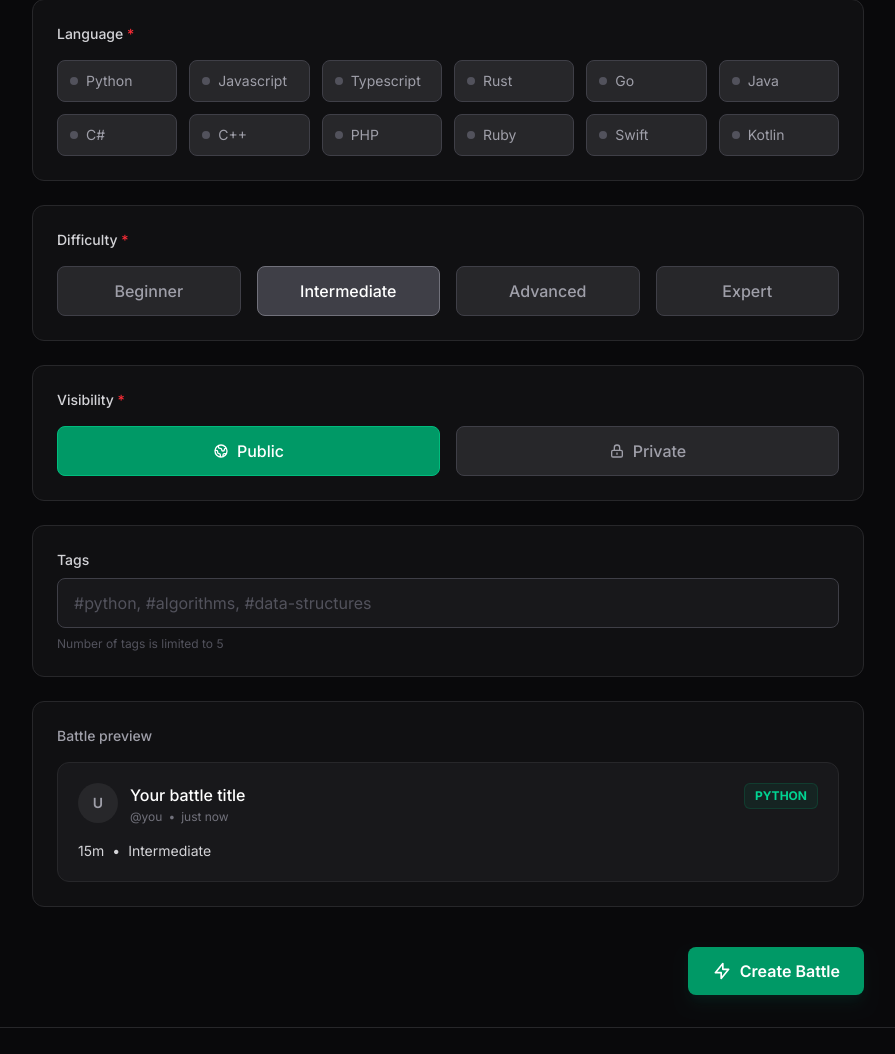
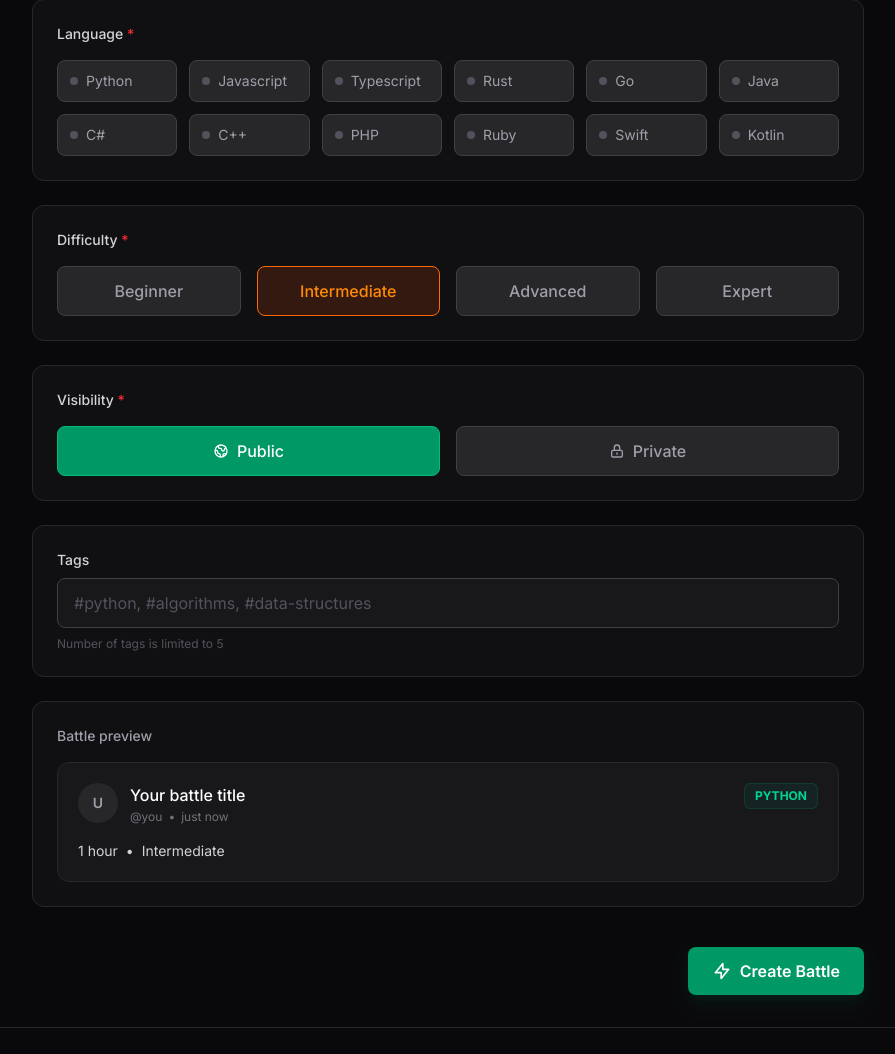
Before and after one commit to oksentiukpn/__devarena__, a Flask app: page /battle/create in a window 1280 px wide. Shown: the part 736-1790 px from the top of the page, without its empty margins (192-1087 px from the left). Run offline with Flask 3, Linux system fonts and the light colour scheme; the visitor is signed in with stand-in values (Sample User, id 1); style sheets or scripts are compiled from the project's sources; some libraries are stand-ins or nearby versions.

Commit message:
create_battle_page: difficulty highlighting

```diff
--- a/app/templates/main/create_battle.html
+++ b/app/templates/main/create_battle.html
@@ -77,7 +77,7 @@
                 {% for subfield in form.language %}
                 <label class="cursor-pointer group">
                     {{ subfield(class="sr-only peer", onchange="updatePreviewLanguage(this)") }}
-                    <div class="flex items-center gap-2 py-2.5 px-3 rounded-lg bg-zinc-800 border border-zinc-700 text-zinc-400 text-sm transition-all peer-checked:bg-zinc-800 peer-checked:border-zinc-500 peer-checked:text-white hover:bg-zinc-750">
+                    <div class="flex items-center gap-2 py-2.5 px-3 rounded-lg bg-zinc-800 border border-zinc-700 text-zinc-400 text-sm transition-all peer-checked:bg-emerald-600/15 peer-checked:border-emerald-500 peer-checked:text-emerald-400 hover:bg-zinc-750">
                         <span class="w-2 h-2 rounded-full bg-zinc-600 group-hover:bg-zinc-500 peer-checked:bg-emerald-500 transition-colors"></span>
                         {{ subfield.label.text }}
                     </div>
@@ -94,7 +94,15 @@
                 {% for subfield in form.difficulty %}
                 <label class="cursor-pointer">
                     {{ subfield(class="sr-only peer", onchange="updatePreviewDifficulty(this)") }}
-                    <div class="text-center py-3 px-4 rounded-lg bg-zinc-800 border border-zinc-700 text-zinc-400 font-medium transition-all peer-checked:bg-zinc-700 peer-checked:text-white peer-checked:border-zinc-500 hover:bg-zinc-750">
+                    {% if loop.index == 1 %}
+                    <div class="text-center py-3 px-4 rounded-lg bg-zinc-800 border border-zinc-700 text-zinc-400 font-medium transition-all peer-checked:bg-green-600/15 peer-checked:text-green-400 peer-checked:border-green-500 hover:bg-zinc-750">
+                    {% elif loop.index == 2 %}
+                    <div class="text-center py-3 px-4 rounded-lg bg-zinc-800 border border-zinc-700 text-zinc-400 font-medium transition-all peer-checked:bg-orange-600/15 peer-checked:text-orange-400 peer-checked:border-orange-500 hover:bg-zinc-750">
+                    {% elif loop.index == 3 %}
+                    <div class="text-center py-3 px-4 rounded-lg bg-zinc-800 border border-zinc-700 text-zinc-400 font-medium transition-all peer-checked:bg-red-600/15 peer-checked:text-red-400 peer-checked:border-red-500 hover:bg-zinc-750">
+                    {% elif loop.index == 4 %}
+                    <div class="text-center py-3 px-4 rounded-lg bg-zinc-800 border border-zinc-700 text-zinc-400 font-medium transition-all peer-checked:bg-purple-600/15 peer-checked:text-purple-400 peer-checked:border-purple-500 hover:bg-zinc-750">
+                    {% endif %}
                         {{ subfield.label.text }}
                     </div>
                 </label>
@@ -158,7 +166,7 @@
                 </div>
 
                 <div class="mt-4 flex items-center gap-2 text-sm text-zinc-300">
-                    <span>15m</span>
+                    <span id="preview-time">1 hour</span>
                     <span>•</span>
                     <span id="preview-difficulty">Intermediate</span>
                 </div>
@@ -183,6 +191,7 @@
     const previewTitle = document.getElementById('preview-title');
     const previewLang = document.getElementById('preview-language');
     const previewDiff = document.getElementById('preview-difficulty');
+    const previewTime = document.getElementById('preview-time');
 
     titleInput.addEventListener('input', (e) => {
         previewTitle.textContent = e.target.value || 'Your battle title';
@@ -200,6 +209,16 @@
         }
     }
 
+    function updatePreviewTime(value) {
+        if (value === 'Custom') {
+            const customInput = document.getElementById('custom_time');
+            const mins = customInput.value;
+            previewTime.textContent = mins ? mins + ' min' : 'Custom';
+        } else {
+            previewTime.textContent = value;
+        }
+    }
+
     // --- Custom Time Toggle Logic ---
     function toggleCustomTime(radio) {
         const container = document.getElementById('custom-time-container');
@@ -213,6 +232,8 @@
             customInput.required = false;
             customInput.value = ''; // Reset if user clicks away
         }
+
+        updatePreviewTime(radio.value);
     }
 
     // Initialize states on page load
@@ -225,6 +246,15 @@
 
         const checkedTime = document.querySelector('input[name="time_limit"]:checked');
         if(checkedTime) toggleCustomTime(checkedTime);
+
+        // Update preview when custom time input changes
+        const customTimeInput = document.getElementById('custom_time');
+        if (customTimeInput) {
+            customTimeInput.addEventListener('input', () => {
+                const mins = customTimeInput.value;
+                previewTime.textContent = mins ? mins + ' min' : 'Custom';
+            });
+        }
     });
 </script>
 {% endblock %}
```
